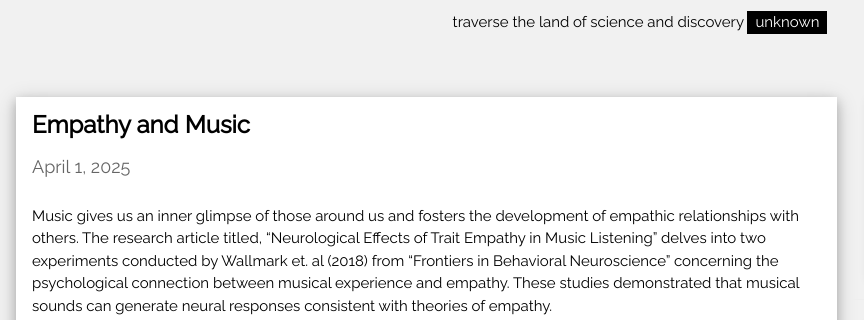
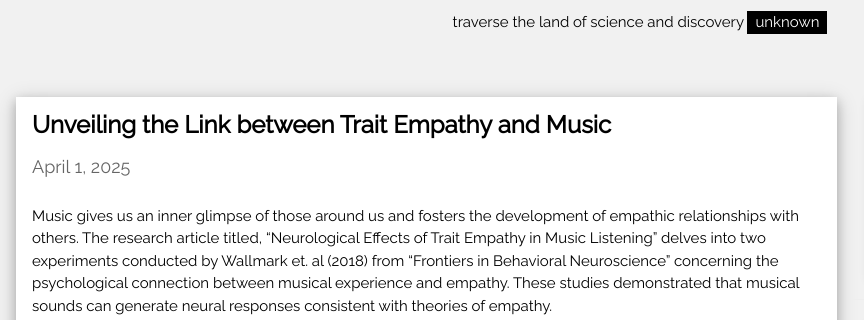
Before and after one commit to ritika-mhatre/science_articles, a plain HTML site: page index.html in a window 1280 px wide. Shown: the part 100-420 px from the top of the page, 0-864 px from the left. Drawn offline with nearby package versions, Linux system fonts and the light colour scheme.

Commit message:
Update index.html

```diff
--- a/index.html
+++ b/index.html
@@ -31,7 +31,7 @@ and is wrapped around the whole page content, except for the footer in this exam
   <div class="w3-card-4 w3-margin w3-white">
 <!--     <img src="/w3images/woods.jpg" alt="Nature" style="width:100%"> -->
     <div class="w3-container">
-      <h3><b>Empathy and Music</b></h3>
+      <h3><b>Unveiling the Link between Trait Empathy and Music</b></h3>
       <h5><span class="w3-opacity">April 1, 2025</span></h5>
     </div>
 
```
